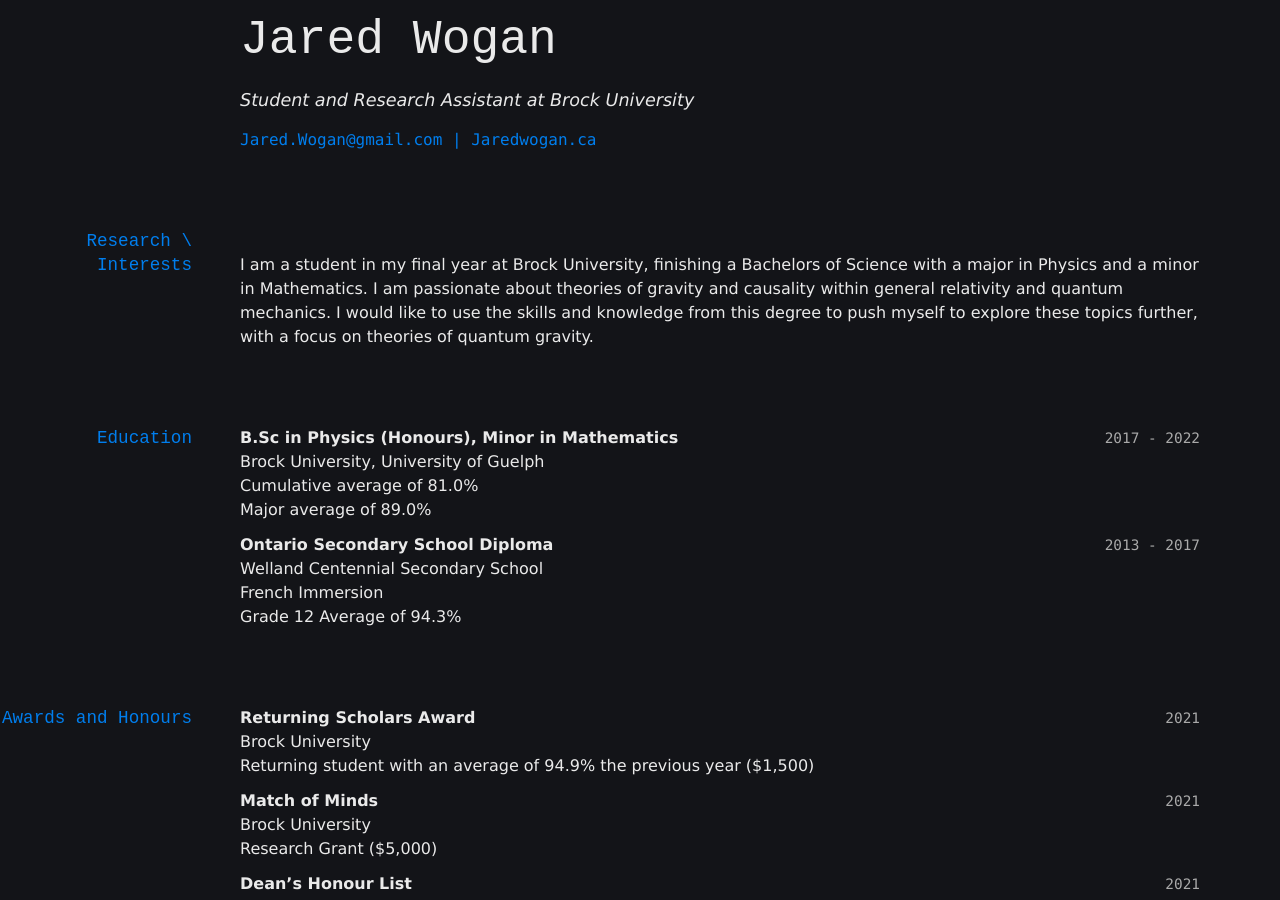
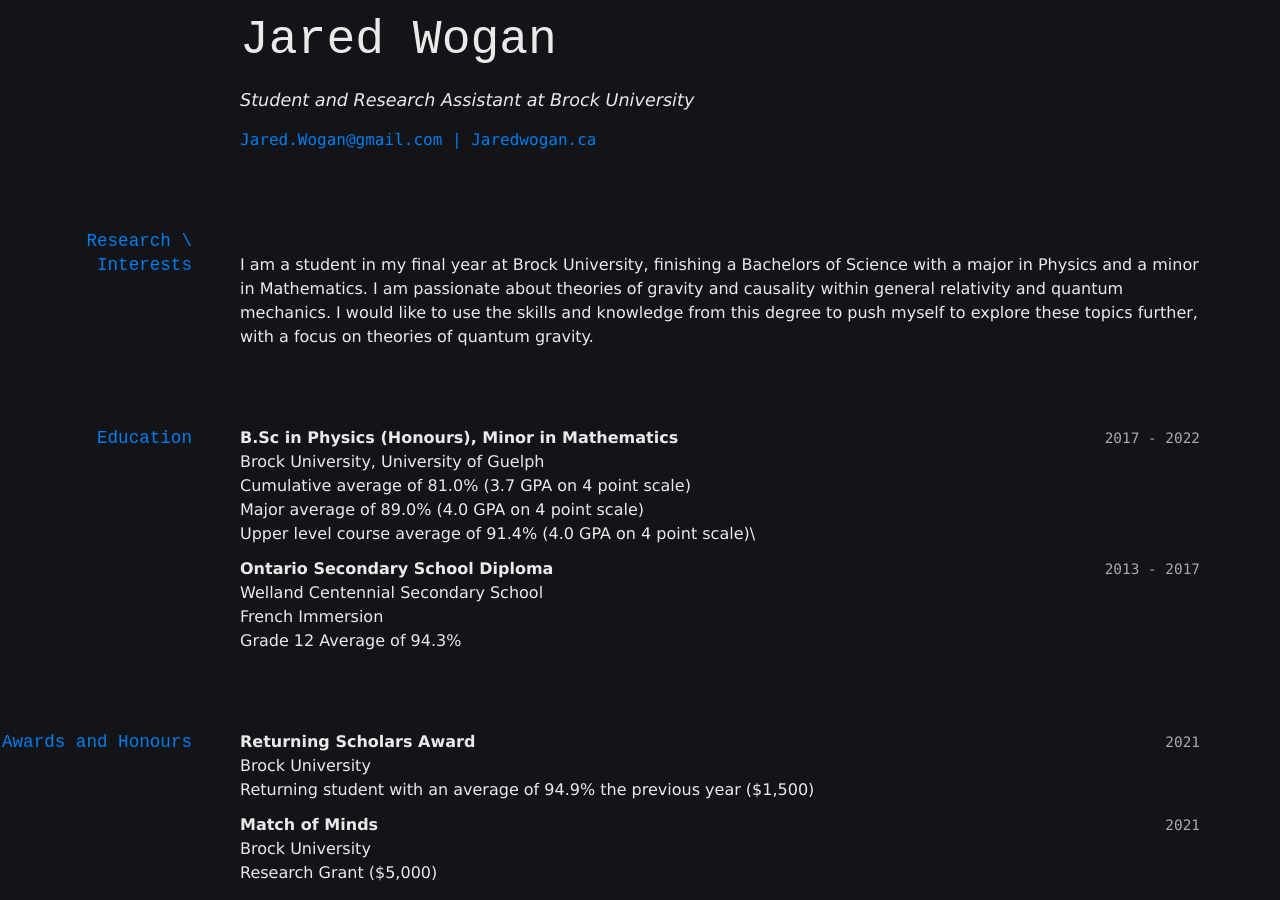
Before and after one commit to JaredWogan/CV, a Jekyll site: the page built from index.md, in a window 1280 px wide and 900 px high. Built offline with Jekyll 4.4.1, drawn with Linux system fonts in a browser that asks for light colours.

Commit message:
Upper Year Average

```diff
--- a/index.md
+++ b/index.md
@@ -25,8 +25,9 @@ of quantum gravity.
 `2017 - 2022`
 __B.Sc in Physics (Honours), Minor in Mathematics__ \
 Brock University, University of Guelph \
-Cumulative average of 81.0% \
-Major average of 89.0%
+Cumulative average of 81.0% (3.7 GPA on 4 point scale) \
+Major average of 89.0% (4.0 GPA on 4 point scale)\
+Upper level course average of 91.4% (4.0 GPA on 4 point scale)\
 
 `2013 - 2017`
 __Ontario Secondary School Diploma__ \
```
